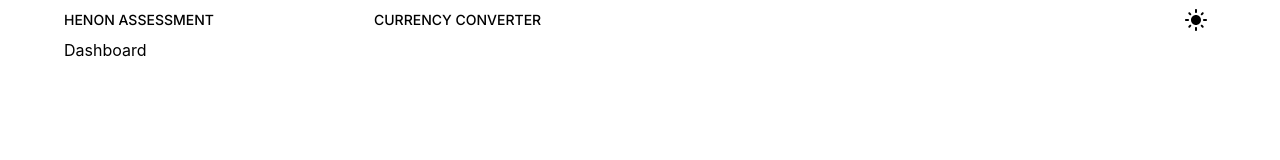
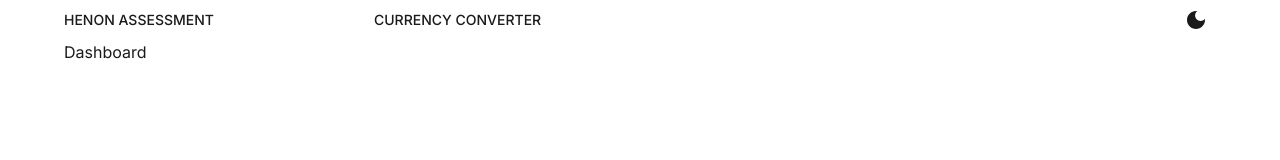
Before and after one commit to jasonhuras/henon-assessment-2025-06-30-frontend, a React (Create React App) app: page / in a window 1280 px wide. Shown: the top 160 px of the page. Built offline with nearby package versions, Linux system fonts and the light colour scheme; the HTML template or start-up script is replaced by a standard one; what ag-grid-community would draw is missing.

Commit message:
fixed theme

```diff
--- a/src/App.tsx
+++ b/src/App.tsx
@@ -2,6 +2,7 @@ import React, { JSX, useState } from 'react';
 import './App.css';
 import { ThemeProvider } from '@mui/material/styles';
 import { BrowserRouter, Routes, Route } from 'react-router-dom';
+import CssBaseline from '@mui/material/CssBaseline';
 import { theme } from './themes/theme';
 import Dashboard from './pages/Dashboard/Dashboard';
 import CurrencyRates from './pages/CurrecyRates/CurrencyRates';
@@ -9,6 +10,7 @@ import CurrencyRates from './pages/CurrecyRates/CurrencyRates';
 function App(): JSX.Element {
   return (
     <ThemeProvider theme={theme}>
+      <CssBaseline />
       <BrowserRouter>
         <Routes>
           <Route
--- a/src/components/Navbar.tsx
+++ b/src/components/Navbar.tsx
@@ -1,4 +1,4 @@
-import { Grid, Typography, IconButton, useColorScheme } from '@mui/material';
+import { Grid, Typography, IconButton, useColorScheme, Box } from '@mui/material';
 import { DarkMode, LightMode } from '@mui/icons-material';
 import { JSX } from 'react';
 import { useNavigate } from 'react-router-dom';
@@ -34,10 +34,15 @@ export default function Navbar(): JSX.Element {
             <Grid >
                 <IconButton
                     onClick={toggleTheme}
-                    color="inherit"
+                    sx={{
+                        color: 'text.primary',
+                        '&:hover': {
+                            bgcolor: 'action.hover'
+                        }
+                    }}
                     aria-label="toggle theme"
                 >
-                    {mode === "dark" ? <DarkMode /> : <LightMode />}
+                    {mode === "dark" ? <LightMode /> : <DarkMode />}
                 </IconButton>
             </Grid>
         </Grid>
--- a/src/pages/CurrecyRates/CurrencyRates.tsx
+++ b/src/pages/CurrecyRates/CurrencyRates.tsx
@@ -1,6 +1,6 @@
 import { JSX, useState, useEffect } from "react";
 import Navbar from "../../components/Navbar";
-import { Container, Grid } from "@mui/material";
+import { Container, Grid, Box } from "@mui/material";
 import CurrencySelector from "../../components/CurrencySelector";
 import CurrencyChart from "../../components/CurrencyChart";
 import CurrencyGrid from "../../components/CurrencyGrid";
--- a/src/pages/Dashboard/Dashboard.tsx
+++ b/src/pages/Dashboard/Dashboard.tsx
@@ -1,6 +1,6 @@
 import { JSX } from "react";
 import Navbar from "../../components/Navbar";
-import { Container } from "@mui/material";
+import { Container, Box } from "@mui/material";
 
 export default function Dashboard(): JSX.Element {
     return (
--- a/src/themes/theme.tsx
+++ b/src/themes/theme.tsx
@@ -53,36 +53,5 @@ export const theme = createTheme({
             fontSize: '1rem',
             lineHeight: 1.6,
         },
-    },
-    spacing: 8,
-    shape: {
-        borderRadius: 12,
-    },
-    components: {
-        MuiButton: {
-            styleOverrides: {
-                root: {
-                    textTransform: 'none',
-                    fontWeight: 500,
-                    borderRadius: 8,
-                },
-            },
-        },
-        MuiCard: {
-            styleOverrides: {
-                root: ({ theme }) => ({
-                    boxShadow: theme.palette.mode === 'light'
-                        ? '0 1px 3px rgba(0,0,0,0.08)'
-                        : '0 1px 3px rgba(255,255,255,0.05)',
-                }),
-            },
-        },
-        MuiPaper: {
-            styleOverrides: {
-                root: {
-                    backgroundImage: 'none',
-                },
-            },
-        },
-    },
+    }
 });
```
